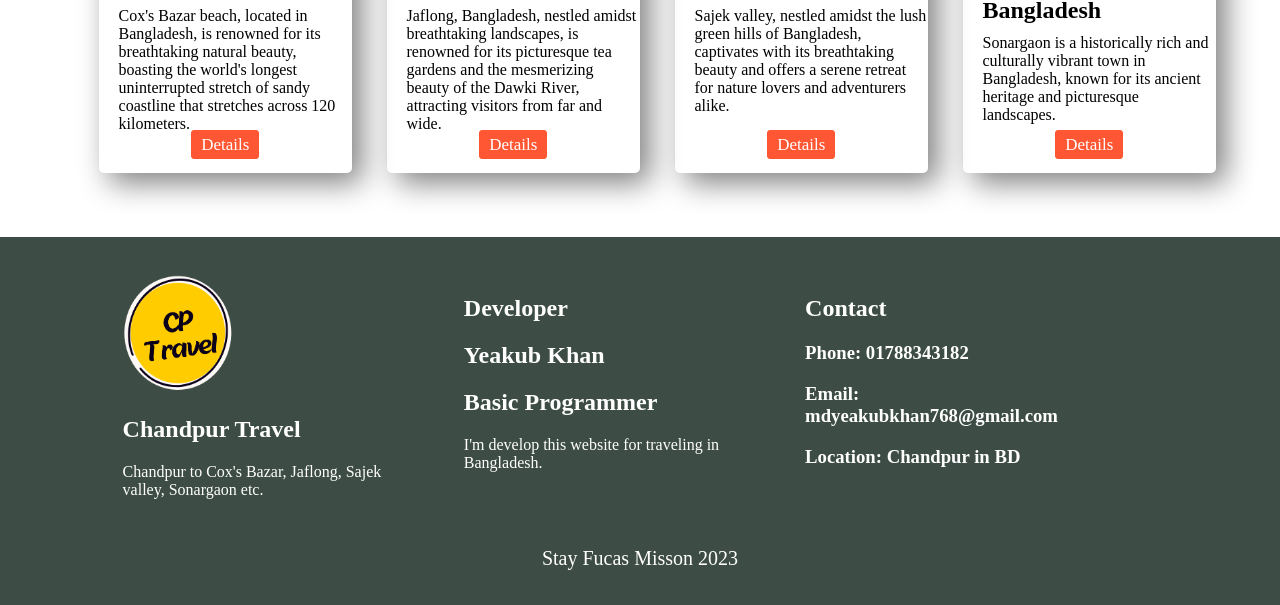
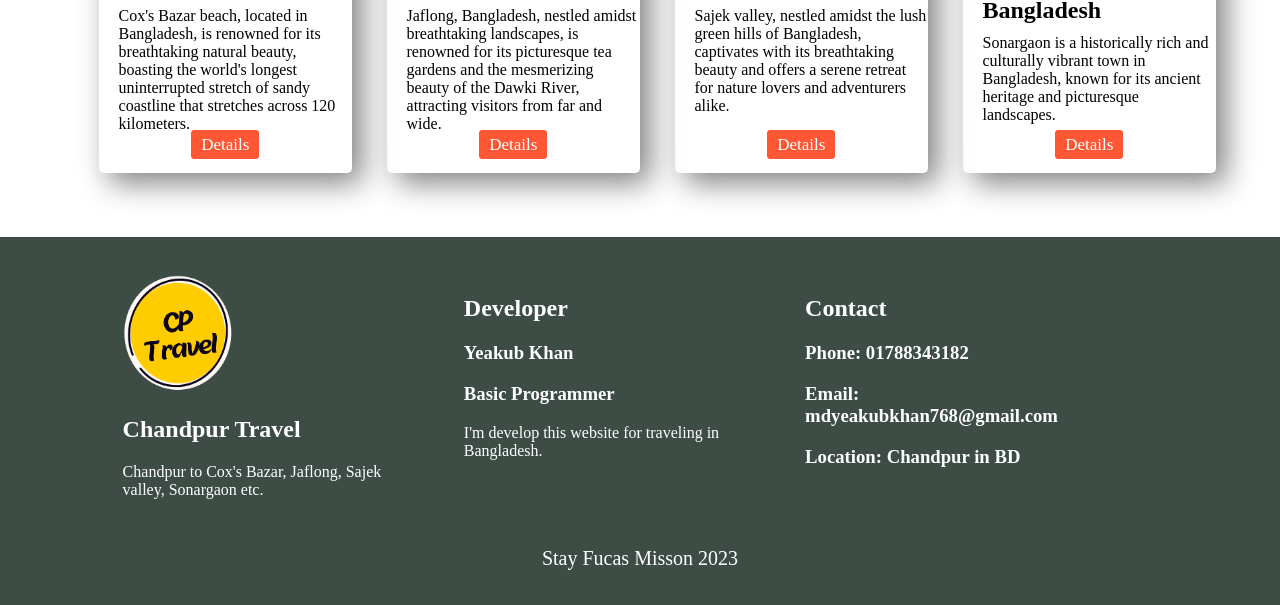
Before and after one commit to Yeakubkhan/CP_Travel.github.io, a plain HTML site: page index.html in a window 1280 px wide. Shown: the part 1162-1767 px from the top of the page. Drawn offline with Linux system fonts and the light colour scheme.

Commit message:
CP Travel

```diff
--- a/index.html
+++ b/index.html
@@ -115,8 +115,8 @@
         </div>
         <div class="div-f">
           <h2>Developer</h2>
-          <h2 class="sub-title-a">Yeakub Khan</h2>
-          <h2 class="sub-title-a">Basic Programmer</h2>
+          <h3 class="sub-title-a">Yeakub Khan</h3>
+          <h3 class="sub-title-a">Basic Programmer</h3>
           <p class="pragraph-c">
             I'm develop this website for traveling in Bangladesh.
           </p>
```
